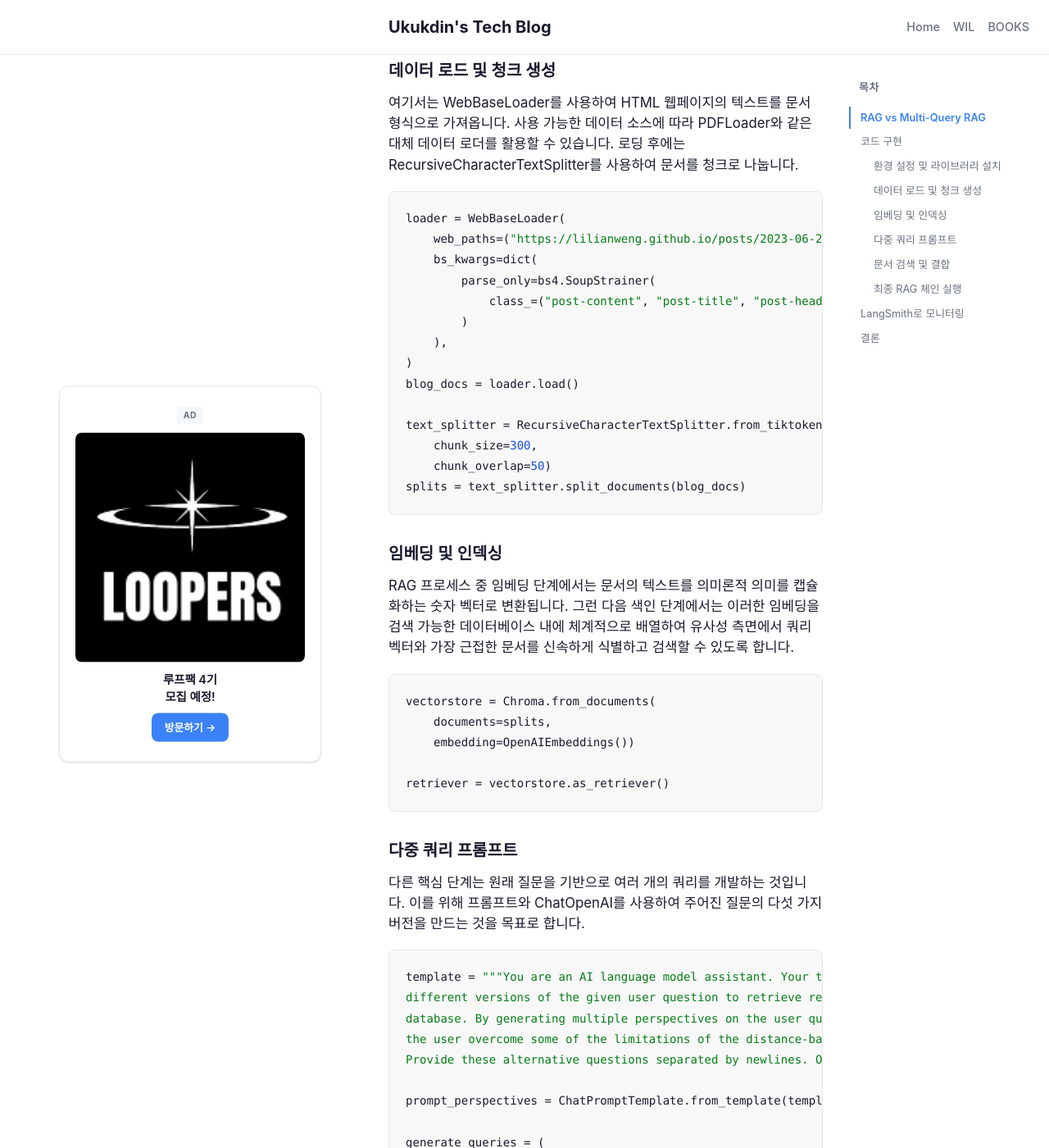
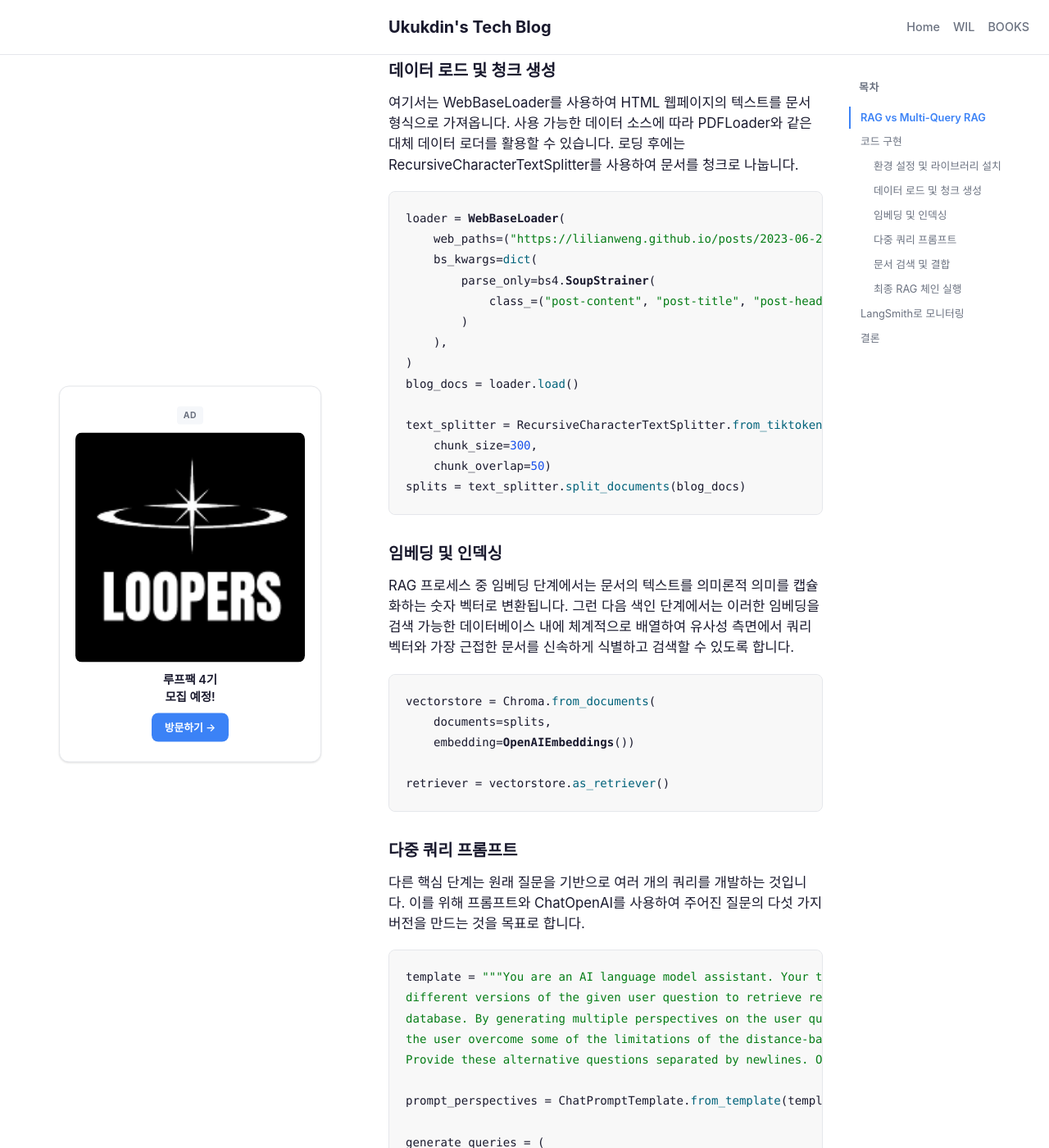
Before and after one commit to ukukdin/ukukdin.github.io, a Jekyll site: the page built from _posts/2024-01-01-multi-query-rag.md, in a window 1280 px wide and 1400 px high, scrolled down 2287 px. Shown: the whole window at 82% size. Built offline with Jekyll 4.4.1, drawn with Linux system fonts in a browser that asks for light colours.

Commit message:
구문 강조 CSS specificity 강화 및 color inherit 제거
- color: inherit → color: #1a1a2e로 변경하여 자식 span 색상 덮어쓰기 방지
- 셀렉터를 .highlight pre.highlight code span.xx 로 specificity 높임
- 모든 색상에 !important 추가하여 확실히 적용

Co-Authored-By: Claude Opus 4.6 (1M context) <noreply@anthropic.com>

```diff
--- a/assets/css/main.css
+++ b/assets/css/main.css
@@ -502,26 +502,48 @@ a:hover {
 .post-detail__content .highlight pre code {
   background: none !important;
   padding: 0;
-  color: inherit;
+  color: #1a1a2e;
   font-size: 0.88rem;
 }
 
-/* ===== Rouge Syntax Highlighting (Light Theme) ===== */
-.highlight .k, .highlight .kd, .highlight .kn,
-.highlight .kp, .highlight .kr, .highlight .kt { color: #0033b3; font-weight: bold; } /* keywords: public, void, return, new, if */
-.highlight .n, .highlight .nb, .highlight .nc,
-.highlight .no, .highlight .nd, .highlight .ni,
-.highlight .ne, .highlight .nf, .highlight .nl { color: #1a1a2e; } /* names, functions */
-.highlight .na { color: #9876aa; } /* annotations: @Retry, @CircuitBreaker */
-.highlight .s, .highlight .s1, .highlight .s2,
-.highlight .se, .highlight .sh, .highlight .sx { color: #067d17; } /* strings */
-.highlight .c, .highlight .c1, .highlight .cm,
-.highlight .cp, .highlight .cs { color: #8c8c8c; font-style: italic; } /* comments */
-.highlight .mi, .highlight .mf, .highlight .mh,
-.highlight .mo, .highlight .il { color: #1750eb; } /* numbers */
-.highlight .o, .highlight .p { color: #1a1a2e; } /* operators, punctuation */
-.highlight .nt { color: #0033b3; } /* tags */
-.highlight .nv, .highlight .vi, .highlight .vg { color: #871094; } /* variables */
+/* ===== Rouge Syntax Highlighting (Light Theme - IntelliJ style) ===== */
+.highlight pre.highlight code span.k,
+.highlight pre.highlight code span.kd,
+.highlight pre.highlight code span.kn,
+.highlight pre.highlight code span.kp,
+.highlight pre.highlight code span.kr,
+.highlight pre.highlight code span.kt { color: #0033b3 !important; font-weight: bold; } /* keywords */
+.highlight pre.highlight code span.nd { color: #9876aa !important; } /* annotations: @Retry */
+.highlight pre.highlight code span.nc { color: #1a1a2e !important; font-weight: bold; } /* class names */
+.highlight pre.highlight code span.nf { color: #00627a !important; } /* function/method names */
+.highlight pre.highlight code span.na { color: #871094 !important; } /* attributes */
+.highlight pre.highlight code span.n { color: #1a1a2e !important; } /* names */
+.highlight pre.highlight code span.s,
+.highlight pre.highlight code span.s1,
+.highlight pre.highlight code span.s2,
+.highlight pre.highlight code span.se,
+.highlight pre.highlight code span.sh,
+.highlight pre.highlight code span.sx { color: #067d17 !important; } /* strings */
+.highlight pre.highlight code span.c,
+.highlight pre.highlight code span.c1,
+.highlight pre.highlight code span.cm,
+.highlight pre.highlight code span.cp,
+.highlight pre.highlight code span.cs { color: #8c8c8c !important; font-style: italic; } /* comments */
+.highlight pre.highlight code span.mi,
+.highlight pre.highlight code span.mf,
+.highlight pre.highlight code span.mh,
+.highlight pre.highlight code span.mo,
+.highlight pre.highlight code span.il { color: #1750eb !important; } /* numbers */
+.highlight pre.highlight code span.o,
+.highlight pre.highlight code span.p { color: #1a1a2e !important; } /* operators */
+.highlight pre.highlight code span.nt { color: #0033b3 !important; } /* tags */
+.highlight pre.highlight code span.nv,
+.highlight pre.highlight code span.vi,
+.highlight pre.highlight code span.vg { color: #871094 !important; } /* variables */
+.highlight pre.highlight code span.no { color: #871094 !important; font-weight: bold; } /* constants */
+.highlight pre.highlight code span.ni,
+.highlight pre.highlight code span.ne,
+.highlight pre.highlight code span.nl { color: #1a1a2e !important; } /* other names */
 
 /* ===== Post Footer ===== */
 .post-detail__footer {
```
